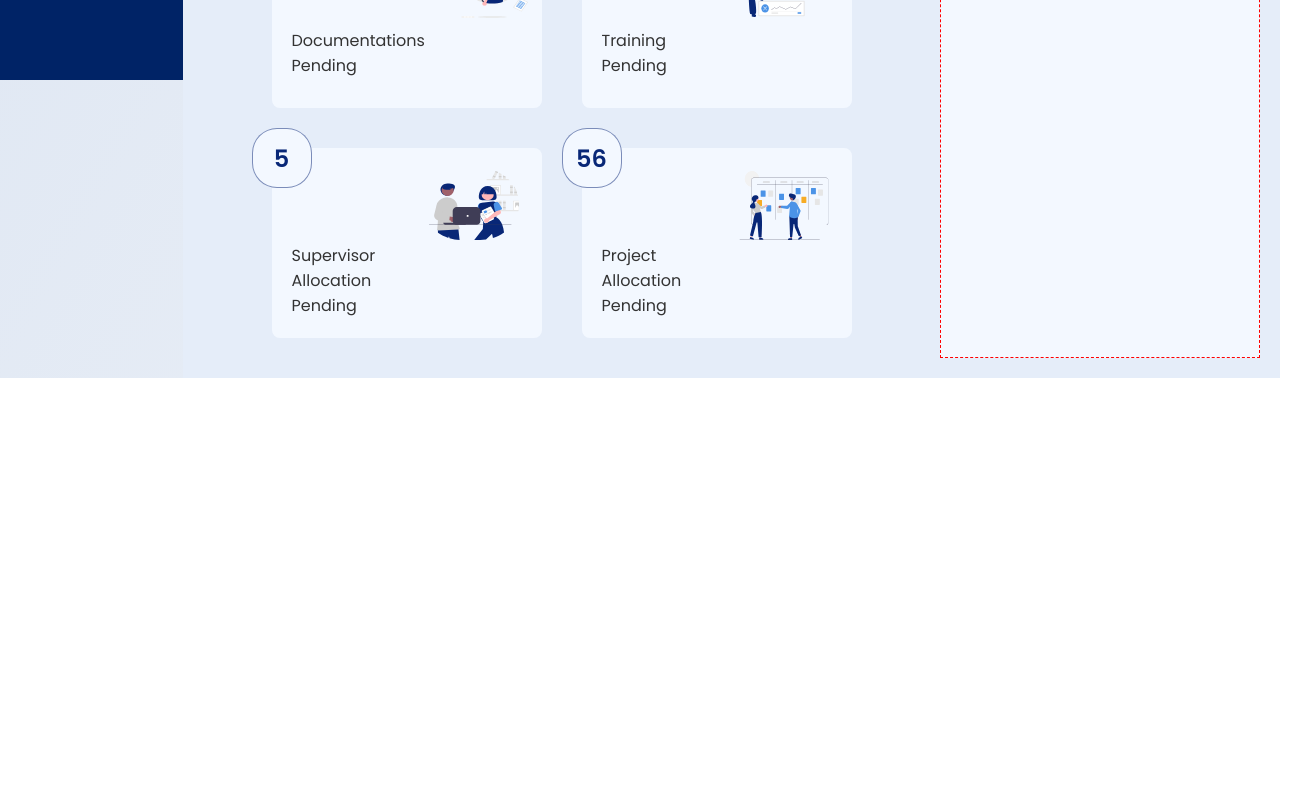
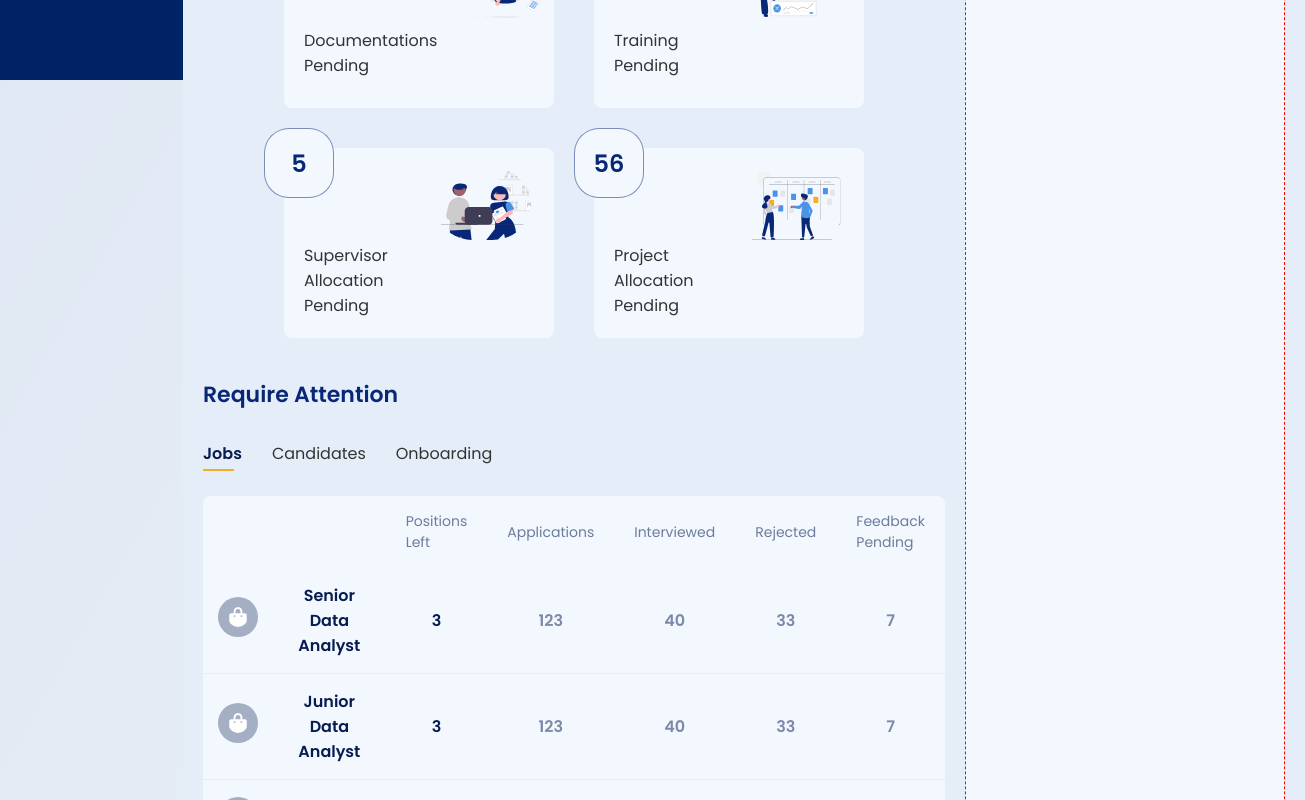
Before and after one commit to rahulk31/bluebird-hr, a React (Vite) app: page /dashboard in a window 1280 px wide. Shown: the part 720-1520 px from the top of the page, 1305 px wide, since content can reach past the window. Before the commit the page ends 1098 px from the top, so only its background shows below. Built offline with nearby package versions, Linux system fonts and the light colour scheme.

Commit message:
feat(dashboard): add require attention section

```diff
--- a/src/components/Overview/index.jsx
+++ /dev/null
@@ -1,81 +0,0 @@
-import {
-  AddIcon,
-  Overview1,
-  Overview2,
-  Overview3,
-  Overview4,
-  Overview5,
-  Overview6,
-  Overview7,
-  Overview8,
-} from "../../assets";
-import OverviewCard from "../OverviewCard";
-import styles from "./index.module.scss";
-
-const overviewCardData = [
-  { id: 1, stats: 33, cardName: "Interview Scheduled", cardImage: Overview1 },
-  {
-    id: 2,
-    stats: 2,
-    cardName: "Interview Feedback Pending",
-    cardImage: Overview2,
-  },
-  { id: 3, stats: 44, cardName: "Approval Pending", cardImage: Overview3 },
-  {
-    id: 4,
-    stats: 13,
-    cardName: "Offer Acceptance Pending",
-    cardImage: Overview4,
-  },
-  {
-    id: 5,
-    stats: 17,
-    cardName: "Documentations Pending",
-    cardImage: Overview5,
-  },
-  { id: 6, stats: 3, cardName: "Training Pending", cardImage: Overview6 },
-  {
-    id: 7,
-    stats: 5,
-    cardName: "Supervisor Allocation Pending",
-    cardImage: Overview7,
-  },
-  {
-    id: 8,
-    stats: 56,
-    cardName: "Project Allocation Pending",
-    cardImage: Overview8,
-  },
-];
-
-const Overview = () => {
-  return (
-    <div className={styles.overviewContainer}>
-      <section className={styles.top}>
-        <h1>Overview</h1>
-        <div className={styles.overviewCTAS}>
-          <button>
-            <img src={AddIcon} alt="Add Icon" />
-            <span>Add Candidate</span>
-          </button>
-          <button>
-            <img src={AddIcon} alt="Add Icon" />
-            <span>Add Job</span>
-          </button>
-        </div>
-      </section>
-      <section className={styles.bottom}>
-        {overviewCardData.map((card) => (
-          <OverviewCard
-            key={card.id}
-            stats={card.stats}
-            cardName={card.cardName}
-            cardImage={card.cardImage}
-          />
-        ))}
-      </section>
-    </div>
-  );
-};
-
-export default Overview;
--- a/src/components/OverviewCard/index.module.scss
+++ b/src/components/OverviewCard/index.module.scss
@@ -14,12 +14,11 @@
       position: absolute;
       top: -20px;
       left: -20px;
-      padding: 20px;
       border: 1px solid #08277782;
       border-radius: 25px;
       background-color: #f3f8ff;
-      width: 60px;
-      height: 60px;
+      width: 70px;
+      height: 70px;
       display: flex;
       justify-content: center;
       align-items: center;
--- /dev/null
+++ b/src/containers/Overview/index.jsx
@@ -0,0 +1,39 @@
+import { AddIcon } from "../../assets";
+import { overviewCardData } from "../../data";
+import OverviewCard from "../../components/OverviewCard";
+import styles from "./index.module.scss";
+
+const Overview = () => {
+  return (
+    <div className={styles.overviewContainer}>
+      {/* Heading */}
+      <section className={styles.top}>
+        <h1>Overview</h1>
+        <div className={styles.overviewCTAS}>
+          <button>
+            <img src={AddIcon} alt="Add Icon" />
+            <span>Add Candidate</span>
+          </button>
+          <button>
+            <img src={AddIcon} alt="Add Icon" />
+            <span>Add Job</span>
+          </button>
+        </div>
+      </section>
+
+      {/* Cards */}
+      <section className={styles.bottom}>
+        {overviewCardData.map((card) => (
+          <OverviewCard
+            key={card.id}
+            stats={card.stats}
+            cardName={card.cardName}
+            cardImage={card.cardImage}
+          />
+        ))}
+      </section>
+    </div>
+  );
+};
+
+export default Overview;
--- a/src/components/Overview/index.module.scss
+++ b/src/containers/Overview/index.module.scss
@@ -1,4 +1,5 @@
 .overviewContainer {
+  margin-bottom: 20px;
   .top {
     display: flex;
     justify-content: space-between;
--- /dev/null
+++ b/src/containers/RequireAttention/index.jsx
@@ -0,0 +1,50 @@
+import { FaBagShopping } from "react-icons/fa6";
+import { requireAttentionData } from "../../data";
+import styles from "./index.module.scss";
+
+const RequireAttention = () => {
+  return (
+    <div className={styles.requireAttentionContainer}>
+      <h1>Require Attention</h1>
+      <nav>
+        <ul>
+          <li>Jobs</li>
+          <li>Candidates</li>
+          <li>Onboarding</li>
+        </ul>
+      </nav>
+      <section>
+        <table>
+          <thead>
+            <tr>
+              <th></th>
+              <th></th>
+              <th>Positions Left</th>
+              <th>Applications</th>
+              <th>Interviewed</th>
+              <th>Rejected</th>
+              <th>Feedback Pending</th>
+            </tr>
+          </thead>
+          <tbody>
+            {requireAttentionData.map((data) => (
+              <tr key={data.id}>
+                <td>
+                  <FaBagShopping fill="#fff" className={styles.tableIcon} />
+                </td>
+                <td>{data.position}</td>
+                <td>{data.positionsLeft}</td>
+                <td>{data.applications}</td>
+                <td>{data.interviewed}</td>
+                <td>{data.rejected}</td>
+                <td>{data.feedbackPending}</td>
+              </tr>
+            ))}
+          </tbody>
+        </table>
+      </section>
+    </div>
+  );
+};
+
+export default RequireAttention;
--- /dev/null
+++ b/src/containers/RequireAttention/index.module.scss
@@ -0,0 +1,96 @@
+.requireAttentionContainer {
+  width: 100%;
+  display: flex;
+  flex-direction: column;
+  align-items: flex-start;
+  justify-content: center;
+
+  h1 {
+    font-size: 22px;
+    font-weight: 600;
+    line-height: 33px;
+    margin-bottom: 30px;
+  }
+
+  nav {
+    margin-bottom: 30px;
+    ul {
+      list-style-type: none;
+      display: flex;
+      justify-content: flex-start;
+      align-items: center;
+      gap: 30px;
+
+      li {
+        font-size: 16px;
+        font-weight: 400;
+        color: #333;
+        position: relative;
+
+        &:first-child {
+          color: #071c50;
+          font-weight: 600;
+          &::after {
+            content: "";
+            display: block;
+            width: 80%;
+            height: 2px;
+            position: absolute;
+            background-color: #f7ac25;
+            bottom: -5px;
+            left: 0;
+          }
+        }
+      }
+    }
+  }
+
+  section {
+    width: 100%;
+    table {
+      width: 100%;
+      background-color: #f3f8ff;
+      border-radius: 8px;
+      border-collapse: collapse;
+
+      thead {
+        width: 100%;
+        th {
+          font-size: 14px;
+          font-weight: 400;
+          color: #071c5090;
+          padding: 15px 20px;
+          text-align: left;
+        }
+      }
+
+      tbody {
+        width: 100%;
+        tr {
+          td {
+            font-size: 16px;
+            font-weight: 600;
+            color: #071c5080;
+            padding: 15px;
+            border-bottom: 1px solid #e5edf9;
+
+            &:first-child {
+              .tableIcon {
+                width: 40px;
+                height: 40px;
+                padding: 10px;
+                background-color: #071c5055;
+                border-radius: 50%;
+              }
+            }
+
+            &:nth-child(2),
+            &:nth-child(3) {
+              color: #071c50;
+            }
+          }
+        }
+      }
+    }
+  }
+}
--- /dev/null
+++ b/src/data/index.js
@@ -0,0 +1,103 @@
+import {
+  Overview1,
+  Overview2,
+  Overview3,
+  Overview4,
+  Overview5,
+  Overview6,
+  Overview7,
+  Overview8,
+} from "../assets";
+
+export const overviewCardData = [
+  { id: 1, stats: 33, cardName: "Interview Scheduled", cardImage: Overview1 },
+  {
+    id: 2,
+    stats: 2,
+    cardName: "Interview Feedback Pending",
+    cardImage: Overview2,
+  },
+  { id: 3, stats: 44, cardName: "Approval Pending", cardImage: Overview3 },
+  {
+    id: 4,
+    stats: 13,
+    cardName: "Offer Acceptance Pending",
+    cardImage: Overview4,
+  },
+  {
+    id: 5,
+    stats: 17,
+    cardName: "Documentations Pending",
+    cardImage: Overview5,
+  },
+  { id: 6, stats: 3, cardName: "Training Pending", cardImage: Overview6 },
+  {
+    id: 7,
+    stats: 5,
+    cardName: "Supervisor Allocation Pending",
+    cardImage: Overview7,
+  },
+  {
+    id: 8,
+    stats: 56,
+    cardName: "Project Allocation Pending",
+    cardImage: Overview8,
+  },
+];
+
+export const requireAttentionData = [
+  {
+    id: 1,
+    position: "Senior Data Analyst",
+    positionsLeft: 3,
+    applications: 123,
+    interviewed: 40,
+    rejected: 33,
+    feedbackPending: 7,
+  },
+  {
+    id: 2,
+    position: "Junior Data Analyst",
+    positionsLeft: 3,
+    applications: 123,
+    interviewed: 40,
+    rejected: 33,
+    feedbackPending: 7,
+  },
+  {
+    id: 3,
+    position: "Product Designer",
+    positionsLeft: 3,
+    applications: 123,
+    interviewed: 40,
+    rejected: 33,
+    feedbackPending: 7,
+  },
+  {
+    id: 4,
+    position: "Java Developer",
+    positionsLeft: 3,
+    applications: 123,
+    interviewed: 40,
+    rejected: 33,
+    feedbackPending: 7,
+  },
+  {
+    id: 5,
+    position: "Product Manager",
+    positionsLeft: 3,
+    applications: 123,
+    interviewed: 40,
+    rejected: 33,
+    feedbackPending: 7,
+  },
+  {
+    id: 6,
+    position: "React Developer",
+    positionsLeft: 3,
+    applications: 123,
+    interviewed: 40,
+    rejected: 33,
+    feedbackPending: 7,
+  },
+];
--- a/src/pages/Dashboard/index.jsx
+++ b/src/pages/Dashboard/index.jsx
@@ -1,7 +1,8 @@
 import Header from "../../components/Header";
-import Overview from "../../components/Overview";
+import Overview from "../../containers/Overview";
 import Sidebar from "../../components/Sidebar";
 import styles from "./index.module.scss";
+import RequireAttention from "../../containers/RequireAttention";
 
 const Dashboard = () => {
   return (
@@ -15,6 +16,7 @@ const Dashboard = () => {
       <div className={styles.mainContent}>
         <div>
           <Overview />
+          <RequireAttention />
         </div>
         <aside>aside</aside>
       </div>
```
